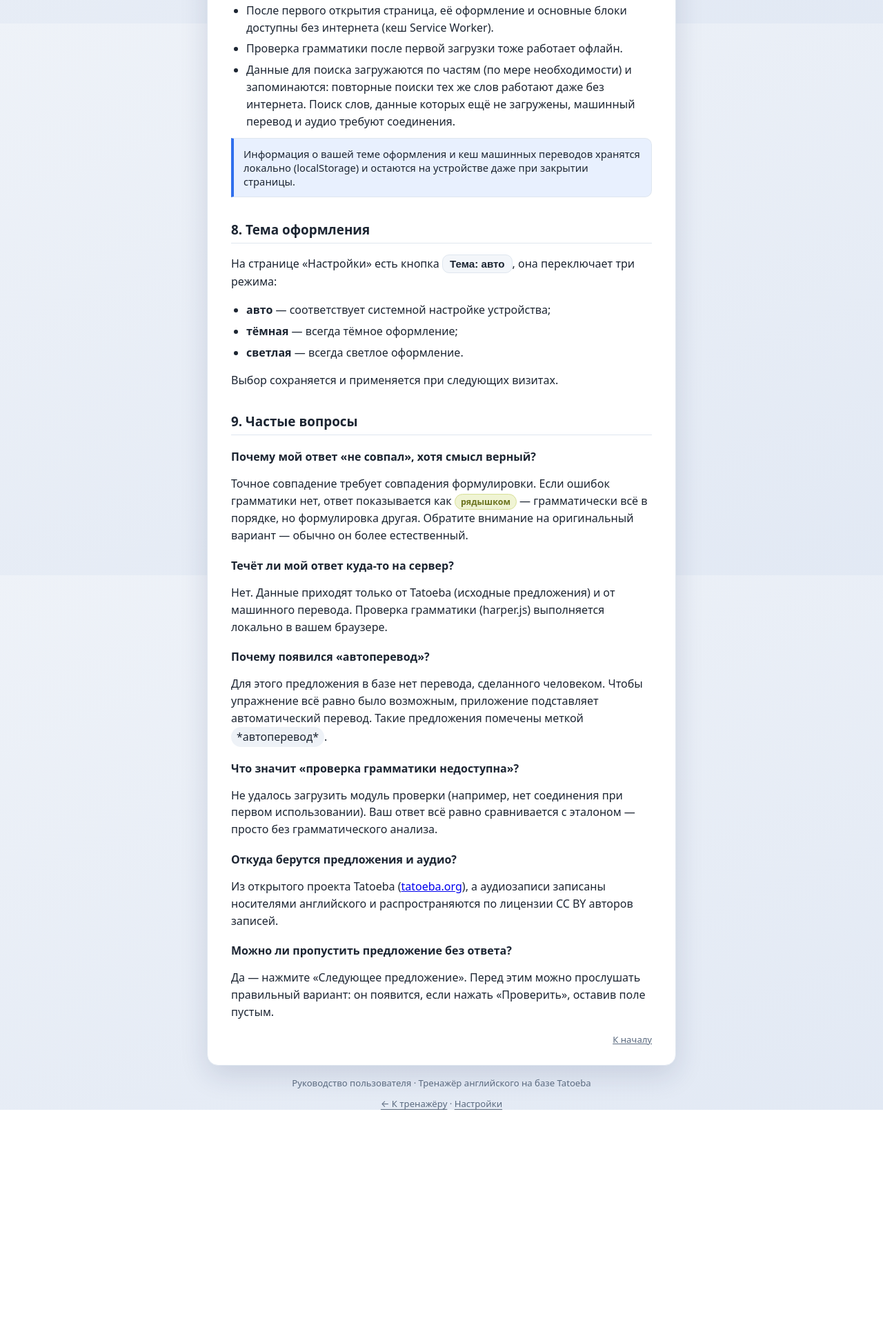
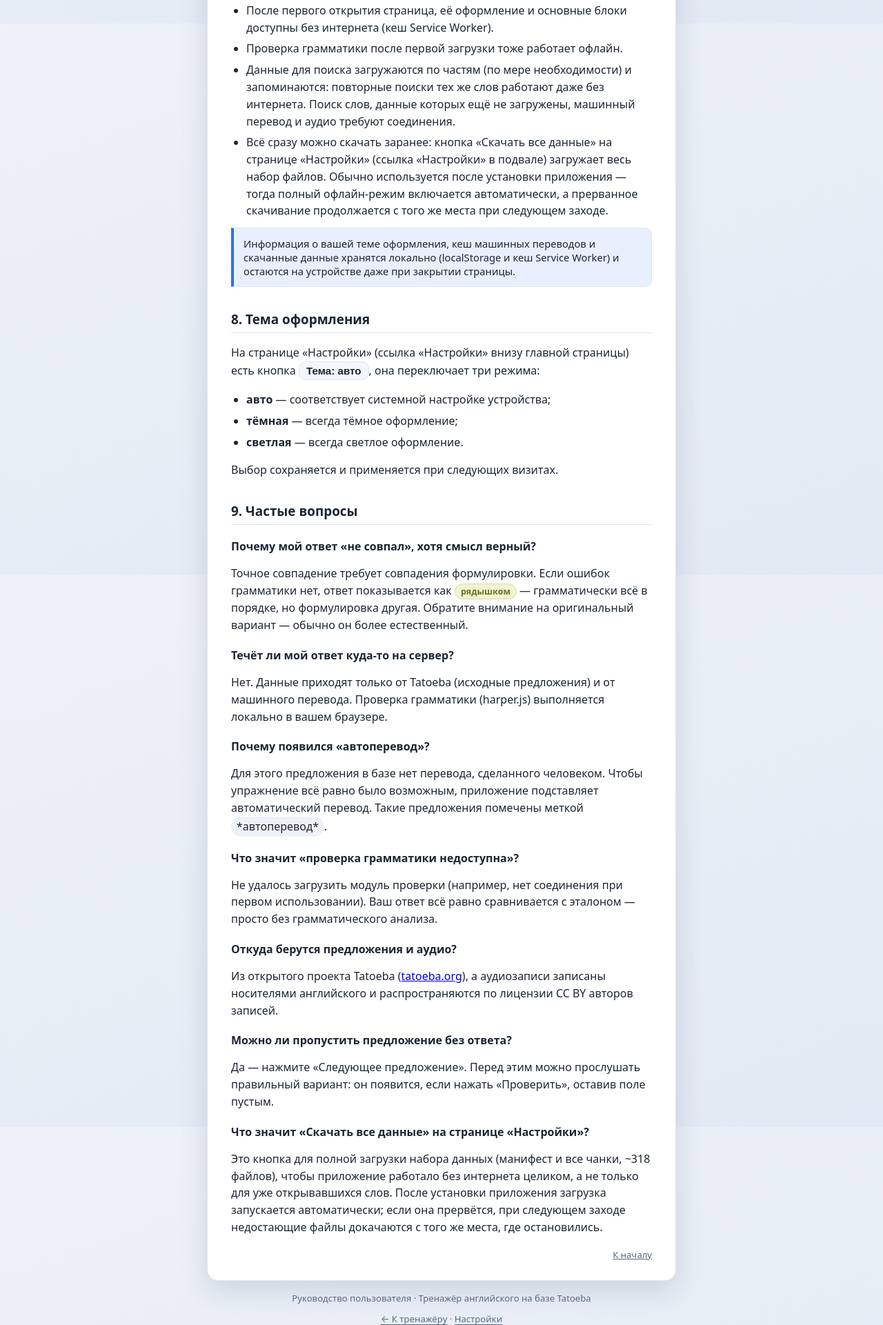
Before and after one commit to ru2eng/ru2eng.github.io, a plain HTML site: page guide.html in a window 1280 px wide. Shown: the part 3966-5887 px from the top of the page at 69% size. Before the commit the page ends 5575 px from the top, so only its background shows below. Drawn offline with Linux system fonts and the light colour scheme.

Commit message:
README.md и дополнения руководства пользователя (офлайн-предзагрузка)

```diff
--- a/guide.html
+++ b/guide.html
@@ -231,17 +231,19 @@
         <li>После первого открытия страница, её оформление и основные блоки доступны без интернета (кеш Service Worker).</li>
         <li>Проверка грамматики после первой загрузки тоже работает офлайн.</li>
         <li>Данные для поиска загружаются по частям (по мере необходимости) и запоминаются: повторные поиски тех же слов работают даже без интернета. Поиск слов, данные которых ещё не загружены, машинный перевод и аудио требуют соединения.</li>
+        <li>Всё сразу можно скачать заранее: кнопка «Скачать все данные» на странице «Настройки» (ссылка «Настройки» в подвале) загружает весь набор файлов. Обычно используется после установки приложения — тогда полный офлайн-режим включается автоматически, а прерванное скачивание продолжается с того же места при следующем заходе.</li>
       </ul>
       <div class="note">
-        Информация о вашей теме оформления и кеш машинных переводов хранятся локально
-        (localStorage) и остаются на устройстве даже при закрытии страницы.
+        Информация о вашей теме оформления, кеш машинных переводов и скачанные данные
+        хранятся локально (localStorage и кеш Service Worker) и остаются на устройстве
+        даже при закрытии страницы.
       </div>
     </section>
 
     <section id="s8">
       <h2>8. Тема оформления</h2>
       <p>
-        На странице «Настройки» есть кнопка <button type="button" id="btnThemeFooterPreview" style="padding:4px 10px; min-height:0;">Тема: авто</button>,
+        На странице «Настройки» (ссылка «Настройки» внизу главной страницы) есть кнопка <button type="button" id="btnThemeFooterPreview" style="padding:4px 10px; min-height:0;">Тема: авто</button>,
         она переключает три режима:
       </p>
       <ul>
@@ -287,6 +289,14 @@
         Да — нажмите «Следующее предложение». Перед этим можно прослушать правильный вариант:
         он появится, если нажать «Проверить», оставив поле пустым.
       </p>
+      <h3>Что значит «Скачать все данные» на странице «Настройки»?</h3>
+      <p>
+        Это кнопка для полной загрузки набора данных (манифест и все чанки, ~318 файлов),
+        чтобы приложение работало без интернета целиком, а не только для уже открывавшихся
+        слов. После установки приложения загрузка запускается автоматически; если она
+        прервётся, при следующем заходе недостающие файлы докачаются с того же места,
+        где остановились.
+      </p>
     </section>
 
     <a class="top" href="#top">К началу</a>
```
Also changed, not shown: 1 other file.
